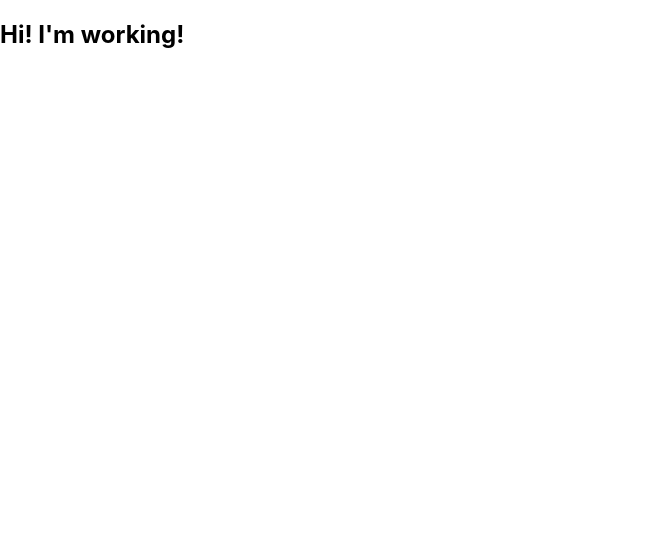
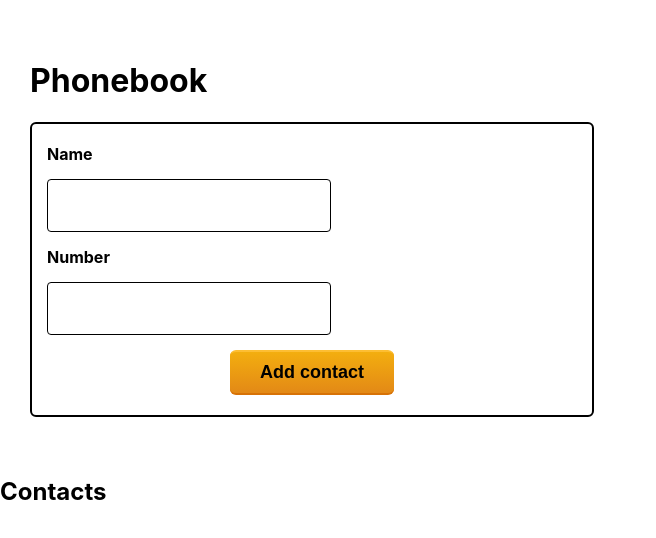
Before and after one commit to MilaTuzova/goit-react-hw-02-phonebook, a React (Create React App) app: page / in a window 1280 px wide. Shown: the top 538 px of the page, without its empty margins (0-656 px from the left). Built offline with nearby package versions, Linux system fonts and the light colour scheme.

Commit message:
added files

```diff
--- a/package.json
+++ b/package.json
@@ -16,6 +16,7 @@
         "react-dom": "^17.0.2",
         "react-icons": "^4.2.0",
         "react-scripts": "4.0.3",
+        "uuid": "^8.3.2",
         "web-vitals": "^1.1.2"
     },
     "scripts": {
--- a/src/App.jsx
+++ b/src/App.jsx
@@ -1,6 +1,33 @@
+import React, { Component } from 'react';
+// import { v4 as uuidv4 } from 'uuid';
+import ContactForm from 'Components/ContactForm/ContactForm';
+import { ContainerContacts } from 'App.styled';
 
-function App() {
-  return <h2>Hi! I'm working! </h2>;
+class App extends Component {
+  state = {
+    contacts: [
+      {id: 'id-1', name: 'Rosie Simpson', number: '459-12-56'},
+      {id: 'id-2', name: 'Hermione Kline', number: '443-89-12'},
+      {id: 'id-3', name: 'Eden Clements', number: '645-17-79'},
+      {id: 'id-4', name: 'Annie Copeland', number: '227-91-26'},
+    ],
+    filter: ''
+  }
+
+  render() {
+    return (
+      <>
+        <ContainerContacts >
+          <h1>Phonebook</h1>
+          <ContactForm />
+        </ContainerContacts>
+
+        <h2>Contacts</h2>
+        {/* <Filter/> */}
+        {/* <ContactList */}
+      </>
+    );
+  }
 }
 
 export default App;
--- /dev/null
+++ b/src/App.styled.jsx
@@ -0,0 +1,7 @@
+import styled from '@emotion/styled';
+
+export const ContainerContacts = styled.div`
+  display: inline-block;
+  padding: 20px 10px;
+  margin: 20px 20px;
+`;
--- a/src/Components/ContactForm/ContactForm.jsx
+++ b/src/Components/ContactForm/ContactForm.jsx
@@ -0,0 +1,37 @@
+import React, { Component } from 'react';
+import { FormContact, Label, Input, Btn } from './ContactForm.styled';
+
+class ContactForm extends Component {
+  render() {
+    return (
+      <>
+        <FormContact>
+          <Label>
+            Name
+            <Input
+              type="text"
+              name="name"
+              pattern="^[a-zA-Zа-яА-Я]+(([' -][a-zA-Zа-яА-Я ])?[a-zA-Zа-яА-Я]*)*$"
+              title="Имя может состоять только из букв, апострофа, тире и пробелов. Например Adrian, Jacob Mercer, Charles de Batz de Castelmore d'Artagnan и т. п."
+              required
+            />
+          </Label>
+
+          <Label>
+            Number
+            <Input
+              type="tel"
+              name="number"
+              pattern="\+?\d{1,4}?[-.\s]?\(?\d{1,3}?\)?[-.\s]?\d{1,4}[-.\s]?\d{1,4}[-.\s]?\d{1,9}"
+              title="Номер телефона должен состоять цифр и может содержать пробелы, тире, круглые скобки и может начинаться с +"
+              required
+            />
+          </Label>
+          <Btn type="submit">Add contact</Btn>
+        </FormContact>
+      </>
+    );
+  }
+}
+
+export default ContactForm;
--- /dev/null
+++ b/src/Components/ContactForm/ContactForm.styled.jsx
@@ -0,0 +1,45 @@
+import styled from '@emotion/styled';
+
+export const FormContact = styled.form`
+  display: inline-flex;
+  flex-direction: column;
+  border: 2px solid black;
+  width: 560px;
+  padding-top: 20px;
+  padding-bottom: 20px;
+  border-radius: 6px;
+`;
+
+export const Label = styled.label`
+  display: flex;
+  flex-direction: column;
+  justify-content: flex-start;
+  font-weight: 700;
+  margin-left: 15px;
+  margin-bottom: 15px;
+`;
+
+export const Input = styled.input`
+width: 250px;
+border: 1px solid black;
+border-radius: 4px;
+padding: 15px 16px;
+margin-top: 15px;
+font-weight: 700;
+font-size: 18px;
+`;
+
+export const Btn = styled.button`
+display: inline-block;
+color: black;
+font-weight: 700;
+font-size: 18px;
+padding: 10px 30px;
+outline: none;
+border-style: solid none;
+border-color: #fdbe33 #000 #d77206;
+border-radius: 6px;
+background: linear-gradient(#f3ae0f, #e38916) #e38916;
+margin: auto;
+cursor: pointer;
+`;
```
Also changed, not shown: src/Components/List/List.jsx (added), src/Components/ListItem/ListItem.jsx (added), 1 other file (tests, documents, lock files or other folders).
